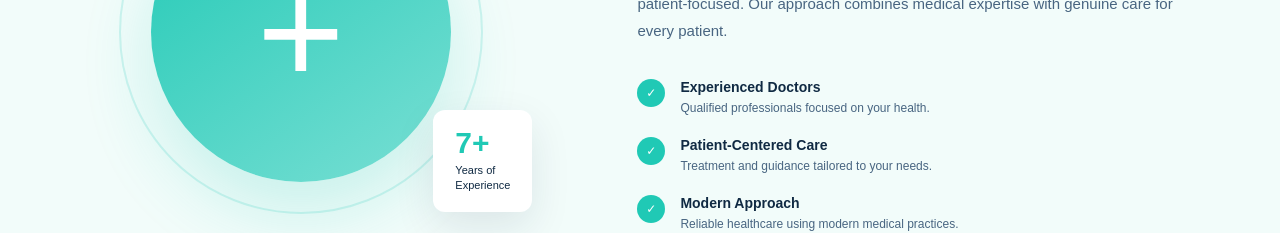
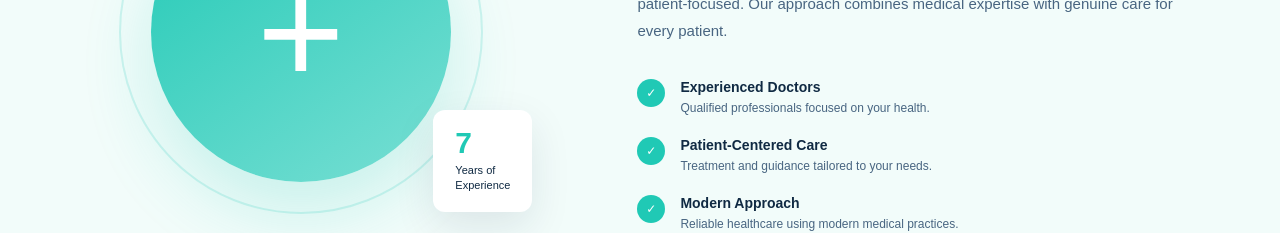
Before and after one commit to viveksharma-dev94/saanvi-clinic, a React (Vite) app: page /services in a window 1280 px wide. Shown: the part 1860-2093 px from the top of the page. Built offline with nearby package versions, Linux system fonts and the light colour scheme.

Commit message:
about and home page update

```diff
--- a/src/pages/Services.jsx
+++ b/src/pages/Services.jsx
@@ -202,7 +202,7 @@ function Services() {
 
             <div className="why-stat">
 
-              <strong>7+</strong>
+              <strong>7</strong>
 
               <span>
                 Years of
```
